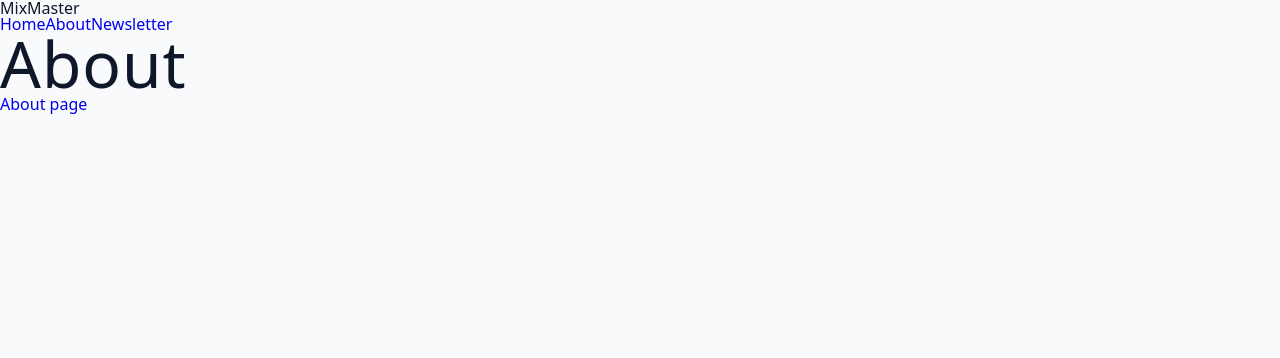
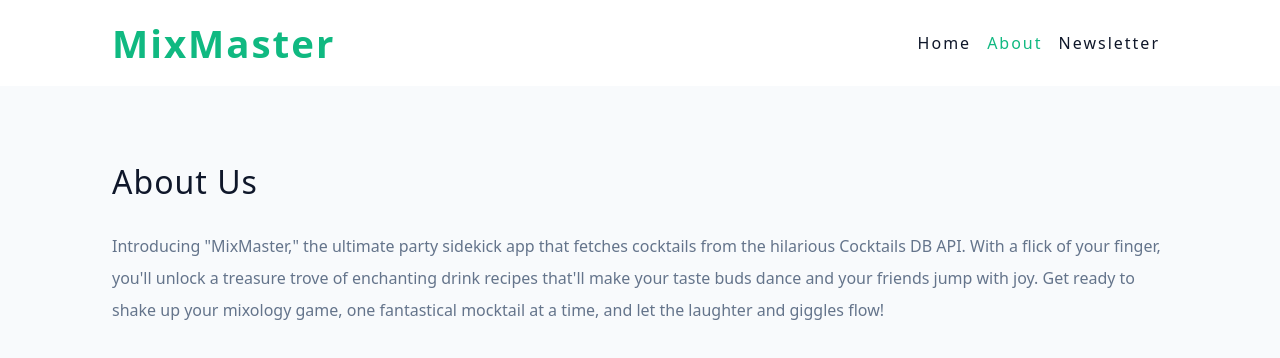
Before and after one commit to Louiskomekay/KOME-REACT-PROGRESS, a React (Vite) app in the folder 09-mixmaster/starter/: page /about in a window 1280 px wide. Shown: the top 358 px of the page. Built offline with nearby package versions, Linux system fonts and the light colour scheme.

Commit message:
latest commit

```diff
--- a/09-mixmaster/starter/src/App.jsx
+++ b/09-mixmaster/starter/src/App.jsx
@@ -1,14 +1,20 @@
 import { RouterProvider, createBrowserRouter } from "react-router-dom";
-import { About, HomeLayout, Landingpage, Error, Cocktail, Newsletter } from './pages'
+import { About, HomeLayout, Landingpage, Error, Cocktail, Newsletter, SinglePageError } from './pages';
+
+import { loader as landingLoader, loader } from './pages/Landingpage';
+
 
 const router = createBrowserRouter([
   {
     path: '/',
     element: <HomeLayout />,
+    errorElement: <Error />,
     children: [
       {
         index: true,
-        element: <Landingpage />
+        element: <Landingpage />,
+        errorElement: <SinglePageError />,
+        loader: landingLoader,
       },
       {
         path: 'about',
--- /dev/null
+++ b/09-mixmaster/starter/src/components/CocktailList.jsx
@@ -0,0 +1,19 @@
+import Wrapper from '../assets/wrappers/CocktailList'
+
+const CocktailList = ({ drinks }) => {
+    if (!drinks) {
+        return <h4 style={{ textAlign: 'center' }}>No matching cocktails found...</h4>
+    }
+
+    const formattedDrinks = drinks.map((item) => {
+        const { idDrink, strDrink, strDrinkThumb, strAlchoholic, strGlass } = item;
+
+        return { id: idDrink, name: strDrink, image: strDrinkThumb, info: strAlchoholic, glass: strGlass };
+    })
+
+    return (
+        <Wrapper>CocktailList</Wrapper>
+    )
+}
+
+export default CocktailList
--- a/09-mixmaster/starter/src/components/Navbar.jsx
+++ b/09-mixmaster/starter/src/components/Navbar.jsx
@@ -1,8 +1,11 @@
-import { NavLink } from 'react-router-dom'
+import { NavLink } from 'react-router-dom';
+import Wrapper from '../assets/wrappers/Navbar';
+
+import styled from 'styled-components';
 
 const Navbar = () => {
     return (
-        <nav>
+        <Wrapper>
             <div className="nav-center">
                 <span className="logo">
                     MixMaster
@@ -13,8 +16,8 @@ const Navbar = () => {
                     <NavLink to='/newsletter' className="nav-link">Newsletter</NavLink>
                 </div>
             </div>
-        </nav>
+        </Wrapper>
     )
-}
+};
 
 export default Navbar
--- a/09-mixmaster/starter/src/pages/About.jsx
+++ b/09-mixmaster/starter/src/pages/About.jsx
@@ -1,12 +1,18 @@
-import { Link } from "react-router-dom";
-
+import Wrapper from '../assets/wrappers/AboutPage';
 
 const About = () => {
     return (
-        <div>
-            <h1>About</h1>
-            <Link to='/'>About page</Link>
-        </div>
+        <Wrapper>
+            <h3>About Us</h3>
+            <p>
+                Introducing "MixMaster," the ultimate party sidekick app that fetches
+                cocktails from the hilarious Cocktails DB API. With a flick of your
+                finger, you'll unlock a treasure trove of enchanting drink recipes
+                that'll make your taste buds dance and your friends jump with joy. Get
+                ready to shake up your mixology game, one fantastical mocktail at a
+                time, and let the laughter and giggles flow!
+            </p>
+        </Wrapper>
     )
 }
 
--- a/09-mixmaster/starter/src/pages/Error.jsx
+++ b/09-mixmaster/starter/src/pages/Error.jsx
@@ -1,6 +1,26 @@
+import Wrapper from '../assets/wrappers/ErrorPage';
+import { Link, useRouteError } from 'react-router-dom';
+import img from '../assets/not-found.svg';
+
 const Error = () => {
+    const error = useRouteError();
+    if (error.status === 404) {
+        return <Wrapper>
+            <div>
+                <img src={img} alt="Not found" />
+                <h3>ooh!</h3>
+                <p>We can't seem to find the page you're looking for.</p>
+                <Link to='/'>Back home</Link>
+            </div>
+        </Wrapper>
+    };
+
     return (
-        <h2>Error</h2>
+        <Wrapper>
+            <div>
+                <h2>Something went wrong</h2>
+            </div>
+        </Wrapper>
     )
 }
 
--- a/09-mixmaster/starter/src/pages/HomeLayout.jsx
+++ b/09-mixmaster/starter/src/pages/HomeLayout.jsx
@@ -5,7 +5,9 @@ const HomeLayout = () => {
     return (
         <div>
             <Navbar />
-            <Outlet />
+            <section className="page">
+                <Outlet />
+            </section>
         </div>
     )
 }
--- a/09-mixmaster/starter/src/pages/Landingpage.jsx
+++ b/09-mixmaster/starter/src/pages/Landingpage.jsx
@@ -1,7 +1,25 @@
-const Landingpage = () => {
-    return (
-        <h2>Landingpage</h2>
-    )
+import { useLoaderData } from "react-router-dom";
+import axios from 'axios';
+import CocktailList from "../components/CocktailList";
+
+const cocktailSearchUrl = 'https://www.thecocktaildb.com/api/json/v1/1/search.php?s=';
+
+export const loader = async () => {
+    const searchTerm = '';
+    const response = await axios.get(`${cocktailSearchUrl}${searchTerm}`);
+
+    return { drinks: response.data.drinks, searchTerm };
 }
 
+const Landingpage = () => {
+    const { drinks, searchTerm } = useLoaderData();
+    console.log(drinks);
+
+    return (
+        <>
+            <CocktailList drinks={drinks} />
+        </>
+    );
+};
+
 export default Landingpage;
--- /dev/null
+++ b/09-mixmaster/starter/src/pages/SinglePageError.jsx
@@ -0,0 +1,11 @@
+import { useRouteError } from "react-router-dom";
+
+const singlePageError = () => {
+    const error = useRouteError()
+    console.log(error);
+    return (
+        <div>{error.message}</div>
+    )
+}
+
+export default singlePageError
--- a/09-mixmaster/starter/src/pages/index.js
+++ b/09-mixmaster/starter/src/pages/index.js
@@ -4,3 +4,4 @@ export { default as Cocktail } from './Cocktail'
 export { default as Error } from './Error'
 export { default as HomeLayout } from './HomeLayout'
 export { default as Newsletter } from './Newsletter'
+export { default as SinglePageError } from './SinglePageError'
```
Also changed, not shown: 09-mixmaster/starter/src/components/SearchForm.jsx (added, +8 -0 lines).
